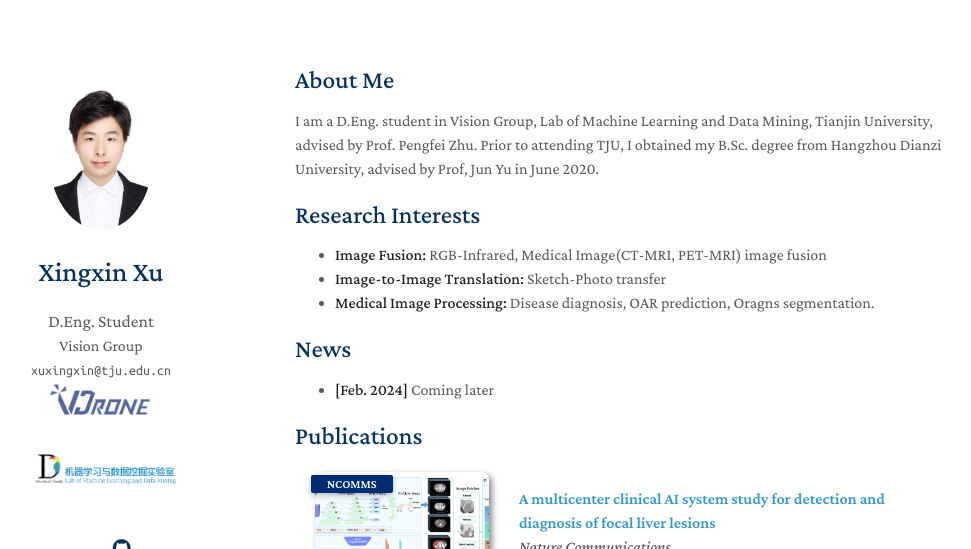
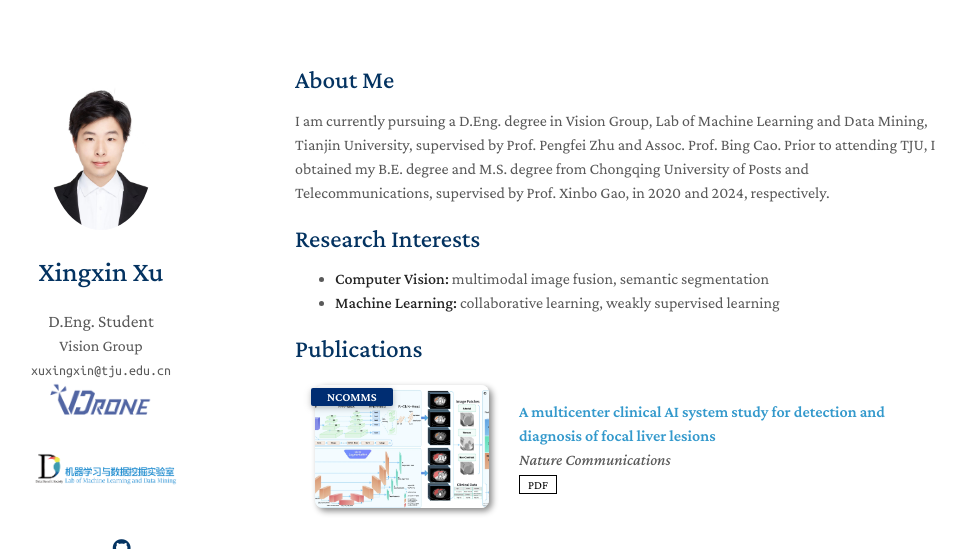
Before and after one commit to Gao-xiyuan/gxy.github.io, a Jekyll site: the page built from index.md, in a window 1280 px wide and 900 px high, cut to the strip 0-549 px from the top of the window. Shown: the whole strip, without its empty margins (175-1146 px from the left). Built offline with Jekyll 4.4.1, drawn with Linux system fonts in a browser that asks for light colours; nearby versions of some CDN libraries; a style sheet for code colours, icons or effects is not loaded; our own code applies the rules of GitHub Pages for plain Markdown files.

Commit message:
Update index.md

```diff
--- a/index.md
+++ b/index.md
@@ -4,17 +4,13 @@ layout: homepage
 
 ## About Me
 
-I am a D.Eng. student in Vision Group, Lab of Machine Learning and Data Mining, Tianjin University, advised by Prof. Pengfei Zhu.  Prior to attending TJU, I obtained my B.Sc. degree from Hangzhou Dianzi University, advised by Prof, Jun Yu in June 2020.
+I am currently pursuing a D.Eng. degree in Vision Group, Lab of Machine Learning and Data Mining, Tianjin University, supervised by Prof. Pengfei Zhu and Assoc. Prof. Bing Cao. Prior to attending TJU, I obtained my B.E. degree and M.S. degree from Chongqing University of Posts and Telecommunications, supervised by Prof. Xinbo Gao, in 2020 and 2024, respectively.
 
 ## Research Interests
 
-- **Image Fusion:** RGB-Infrared, Medical Image(CT-MRI, PET-MRI) image fusion
-- **Image-to-Image Translation:** Sketch-Photo transfer
-- **Medical Image Processing:** Disease diagnosis, OAR prediction, Oragns segmentation.
+- **Computer Vision:** multimodal image fusion, semantic segmentation
+- **Machine Learning:** collaborative learning, weakly supervised learning
 
-## News
-
-- **[Feb. 2024]** Coming later
 
 
 {% include_relative _includes/publications.md %}
```
